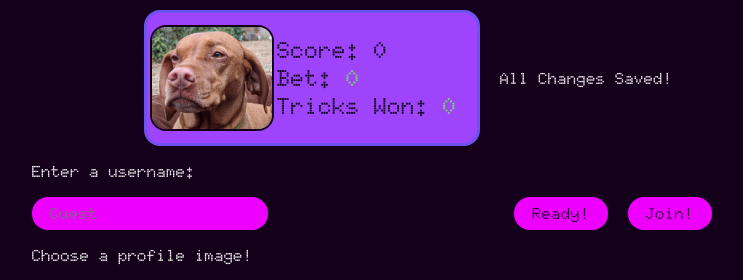
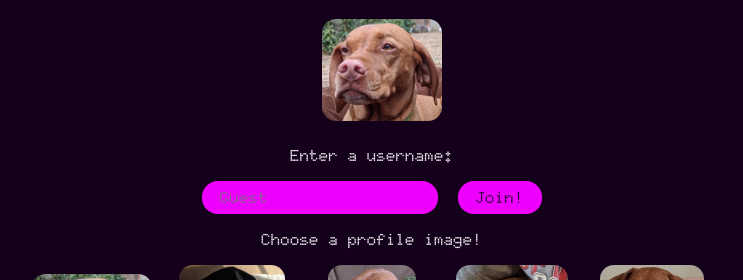
Before and after one commit to AidanNC/playquest.online, a React (Vite) app in the folder frontend/playquest.online-frontend/: page /GuestAccount in a window 1280 px wide. Shown: the top 280 px of the page, without its empty margins (268-1011 px from the left). Built offline with nearby package versions, Linux system fonts and the light colour scheme.

Commit message:
add: made create guest screen better

```diff
--- /dev/null
+++ b/frontend/playquest.online-frontend/src/MediaQueryConstants.ts
@@ -0,0 +1,2 @@
+
+export const MobileWidth = "700px";
--- a/frontend/playquest.online-frontend/src/index.css
+++ b/frontend/playquest.online-frontend/src/index.css
@@ -18,6 +18,7 @@
   --main-dark:#15001c;
   --main-pink: #ee00ff;
   --white: #ffffff;
+  --breakpoint-mobile: 700px;
 }
 .whiteFont {
   color: #ffffff;
--- a/frontend/playquest.online-frontend/src/views/GuestAccount/index.tsx
+++ b/frontend/playquest.online-frontend/src/views/GuestAccount/index.tsx
@@ -1,14 +1,20 @@
 import ProfileImage, { imageNames } from "../../components/ProfileImage";
-import ProfilePicture from "../../components/ProfilePicture";
 import styled from "styled-components";
 import { useState } from "react";
 import { useNavigate } from "react-router-dom";
+import { MobileWidth } from "../../MediaQueryConstants";
 
 const ProfileContainer = styled.div`
 	margin-top: 10px;
 	display: flex;
 	align-items: center;
 	flex-direction: column;
+	@media (max-width: ${MobileWidth}) {
+		flex-wrap: wrap;
+		max-width: 100vw;
+		overflow-x: hidden;
+	}
+
 `;
 const Row = styled.div`
 	display: flex;
@@ -18,15 +24,38 @@
 	display: flex;
 	gap: 20px;
 	flex-direction: column;
+	@media (max-width: ${MobileWidth}) {
+		flex-direction: row;
+		max-width: 95vw;
+		overflow-x: auto;
+		border: 1px solid var(--main-pink);
+		border-radius: 6px;
+		padding: 5px;
+		margin: 5px;
+	}
 `;
 const SelectIndicator = styled.div`
 	cursor: pointer;
 `;
 
-const MessageDisplay = styled.div`
+const FlexRow = styled.div`
+	gap: 20px;
+	display: flex;
 	align-items: center;
-	color: var(--white);
-	width: 200px;
+	justify-content: space-between;
+	@media (max-width: ${MobileWidth}) {
+		flex-direction: column;
+		align-items: flex-start;
+		align-items: center;
+		justify-content: center;
+		width: 100%;
+		text-align: center;
+	}
+`;
+const AlwaysRow = styled.div`
+display: flex;
+gap: 20px;
+align-items: center;
 `;
 export default function GuestAccount() {
 	const navigate = useNavigate();
@@ -39,10 +68,9 @@
 	const [imageString, setImageString] = useState(
 		savedImageString ? savedImageString : imageNames[0]
 	);
-	const [saveStatus, setSavedStatus] = useState(true);
 	const [name, setName] = useState(savedName ? savedName : "");
 	function handleSetName(name: string) {
-		setSavedStatus(false);
+
 		if (name.length === 0) {
 			setName("Guest");
 		} else {
@@ -50,13 +78,13 @@
 		}
 	}
 	function handleSetImage(image: string) {
-		setSavedStatus(false);
+
 		setImageString(image);
 	}
 	function handleSubmit() {
 		localStorage.setItem("userName", name);
 		localStorage.setItem("imageString", imageString);
-		setSavedStatus(true);
+
 	}
 	for (let i = 0; i < imageNames.length / 5; i++) {
 		const row = [];
@@ -79,28 +107,17 @@
 	}
 
 	return (
-		<div>
 		<ProfileContainer>
-				<div style={{ display: "flex", alignItems: "center" }}>
-					<ProfilePicture
-						imageString={imageString}
-						active={false}
-						name={name}
-						score={0}
-						scoreIncrease={null}
-						bet={0}
-						wonTricks={[]}
-					/>
+			<FlexRow>
+				<AlwaysRow>
+					<h1 className="whiteFont">{name}</h1>
+					<ProfileImage selected={false} imageString={imageString} />{" "}
+				</AlwaysRow>
 
-					<MessageDisplay>
-						{saveStatus
-							? "All Changes Saved!"
-							: "Click ready to save your changes!"}
-					</MessageDisplay>
-				</div>
-				<div>
+			</FlexRow>
+
 				<p className="whiteFont">Enter a username:</p>
-					<Row>
+				<AlwaysRow>
 					<input
 						maxLength={13}
 						defaultValue={name}
@@ -110,19 +127,19 @@
 						}}
 					></input>
 
-							<button  style={{ marginLeft: "auto" }} onClick={handleSubmit}>
-								Ready!
-							</button>
-							<button  onClick={()=>{navigate("/App")}}>
+					<button
+						onClick={() => {
+							handleSubmit();
+							navigate("/App");
+						}}
+					>
 						Join!
 					</button>
-
-					</Row>
+				</AlwaysRow>
 
 				<p className="whiteFont">Choose a profile image!</p>
 				<ImageGrid>{imageGrid}</ImageGrid>
-				</div>
+
 		</ProfileContainer>
-		</div>
 	);
 }
```
Lines whose indentation alone changed are shown as unchanged.
